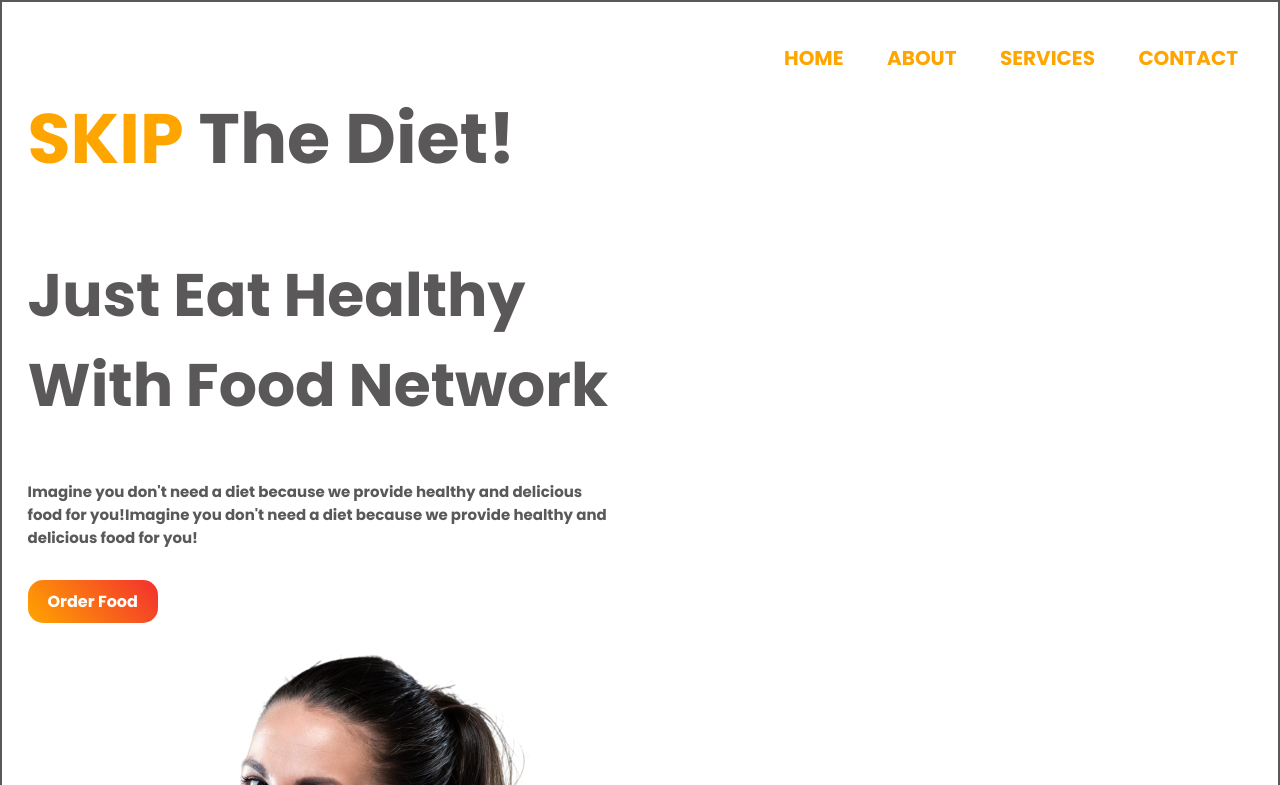
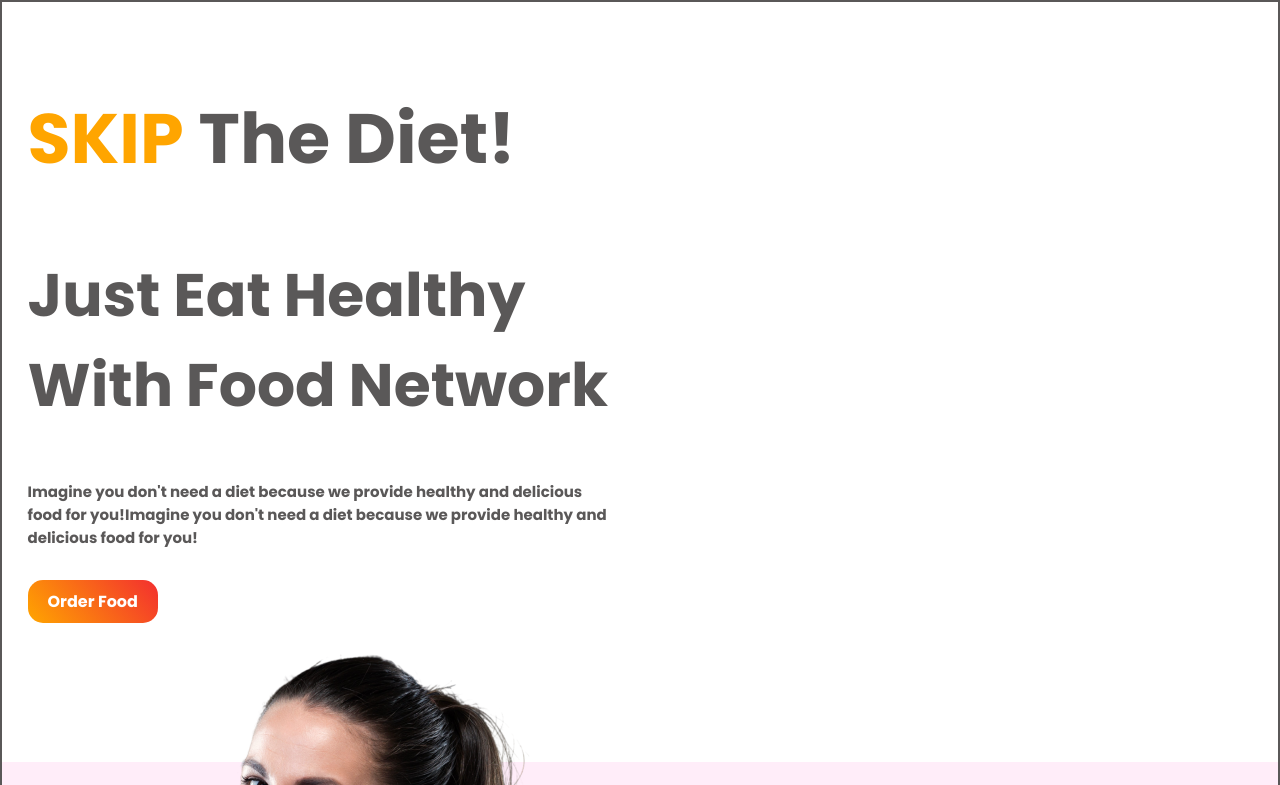
Before and after one commit to Md-kamruzzaman-nobel/Food-web-Practice1, a plain HTML site: page index.html in a window 1280 px wide. Shown: the top 785 px of the page. Drawn offline with Linux system fonts and the light colour scheme.

Commit message:
nev bar removed

```diff
--- a/index.html
+++ b/index.html
@@ -12,17 +12,6 @@
 </head>
 
 <body>
-<!-- menu Section start -->
-    <nav>
-              <ul>
-                <li> <a class="nev-button" target="_blank" href="">Home</a></li>
-                <li> <a class="nev-button" target="_blank" href="">About</a></li>
-                <li> <a class="nev-button" target="_blank" href="">Services</a></li>
-                <li> <a class="nev-button" target="_blank" href="">Contact</a></li>
-              </ul>
-    </nav>
-<!-- fmenu Section end -->
-
 <!-- first Section start -->
   <section class="first-section">
     <div class="half-width">
--- a/style.css
+++ b/style.css
@@ -5,29 +5,6 @@ body{
   border: 2px solid ;
   margin: 0%;
 }
-
-/**menu bar start**/
-.nev-button{
-  text-decoration: none;
-  padding: 15px 15px;
-  color: orange;
-  font-weight: bold;
-}
-nav ul{
-  float: right;
-  margin-right: 20px;
-}
-nav ul li{
-  display: inline-block;
-  line-height: 80px;
-  margin: 0 5px;
-}
-nav ul li a{
-  color: black;
-  font-size: 20px;
-  text-transform: uppercase;
-}
-/**menu bar End**/
 
 /**font tags start**/
 
@@ -76,7 +53,7 @@ font-weight: 1000;
 /**Diffrent section part start**/
 
 .first-section{
-  height: 900px;
+  height: 760px;
 }
 .second-section{
     height: 760px;
```
